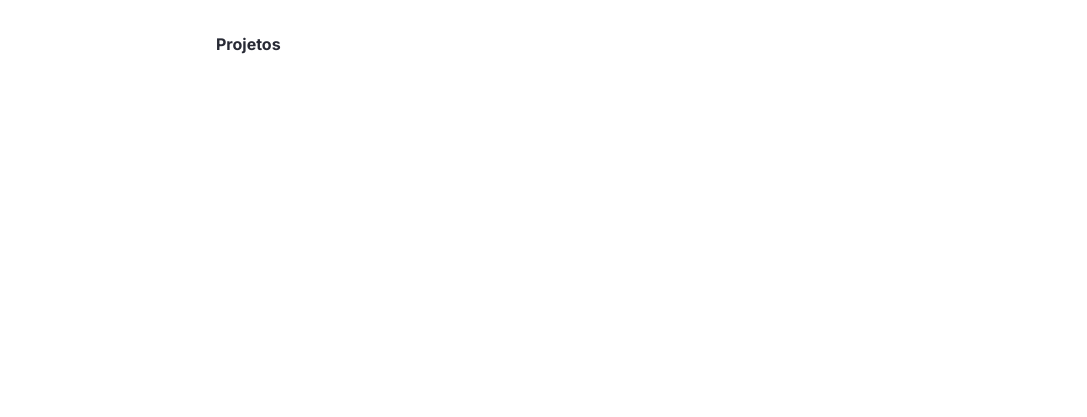
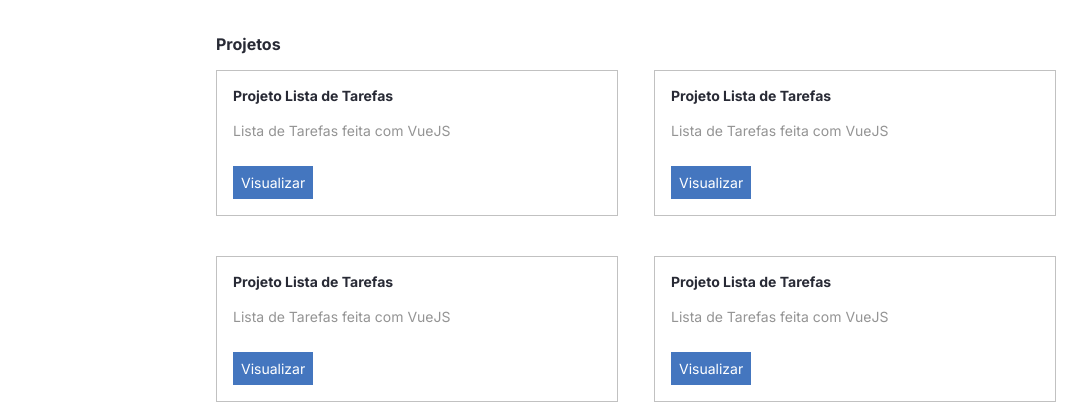
Before and after one commit to jonathandcosta/react_github, a React (Create React App) app: page / in a window 1280 px wide. Shown: the part 383-800 px from the top of the page, without its empty margins (96-1183 px from the left). Built offline with nearby package versions, Linux system fonts and the light colour scheme.

Commit message:
criando a secão projetos e componentes

```diff
--- /dev/null
+++ b/src/components/Projeto/index.tsx
@@ -0,0 +1,16 @@
+import Paragrafo from "../Paragrafo";
+import Titulo from "../Titulo";
+
+import { Card, LinkBotao } from "./styles";
+
+
+const Projeto = () => (
+  <Card>
+    <Titulo>Projeto Lista de Tarefas</Titulo>
+    <Paragrafo tipo="secundario">Lista de Tarefas feita com VueJS</Paragrafo>
+    <LinkBotao>Visualizar</LinkBotao>
+
+  </Card>
+)
+
+export default Projeto
--- /dev/null
+++ b/src/components/Projeto/styles.ts
@@ -0,0 +1,16 @@
+import styled from "styled-components";
+
+export const Card = styled.div `
+  border: 1px solid #c1c1c1;
+  padding: 16px;
+`
+
+export const LinkBotao = styled.a `
+  font-size: 14px;
+  color: #fff;
+  background-color: #4476bf;
+  text-decoration: none;
+  padding: 8px;
+  display: inline-block;
+  margin-top: 24px;
+`
--- a/src/containers/Projetos/index.tsx
+++ b/src/containers/Projetos/index.tsx
@@ -1,9 +1,20 @@
+import Projeto from "../../components/Projeto"
 import Titulo from "../../components/Titulo"
+
+import { Lista } from "./styles"
 
 
 const Projetos = () => (
   <section>
     <Titulo fontSize={16}>Projetos</Titulo>
+    <Lista>
+      <li><Projeto/></li>
+      <li><Projeto/></li>
+      <li><Projeto/></li>
+      <li><Projeto/></li>
+      <li><Projeto/></li>
+      <li><Projeto/></li>
+    </Lista>
   </section>
 )
 
--- /dev/null
+++ b/src/containers/Projetos/styles.ts
@@ -0,0 +1,15 @@
+import styled from "styled-components";
+
+export const Lista = styled.ul `
+  display: grid;
+  grid-template-columns: 1fr 1fr;
+  column-gap: 36px;
+  row-gap: 40px;
+
+  //responsividade
+  @media (max-width: 768px) {
+    grid-template-columns: 1fr;
+    column-gap: 0;
+    row-gap: 16px;
+  }
+  `
--- a/src/styles.ts
+++ b/src/styles.ts
@@ -5,6 +5,7 @@
     margin: 0;
     padding: 0;
     font-family: 'Inter', sans-serif;
+    list-style: none;
   }
 
   body {
```
